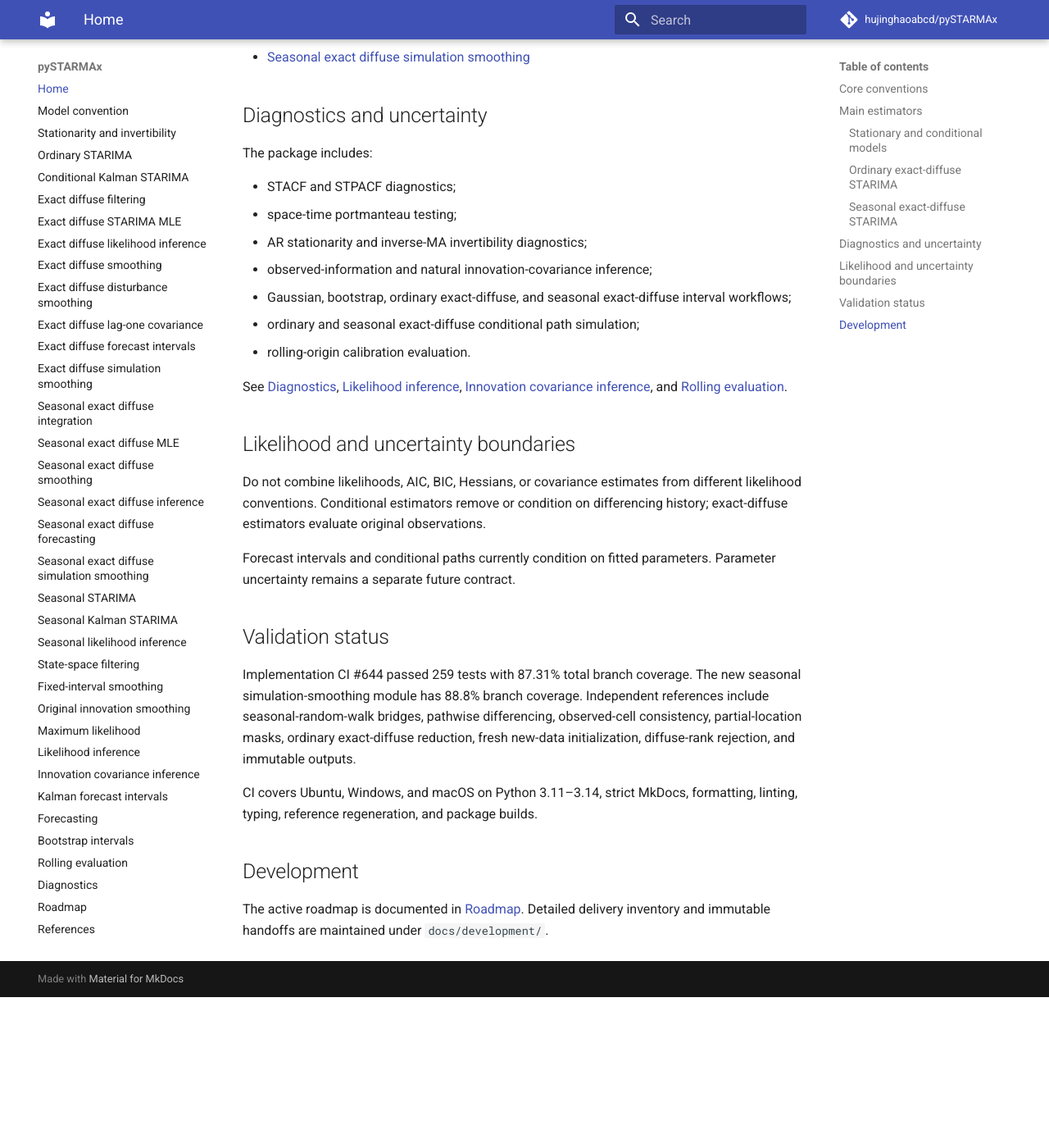
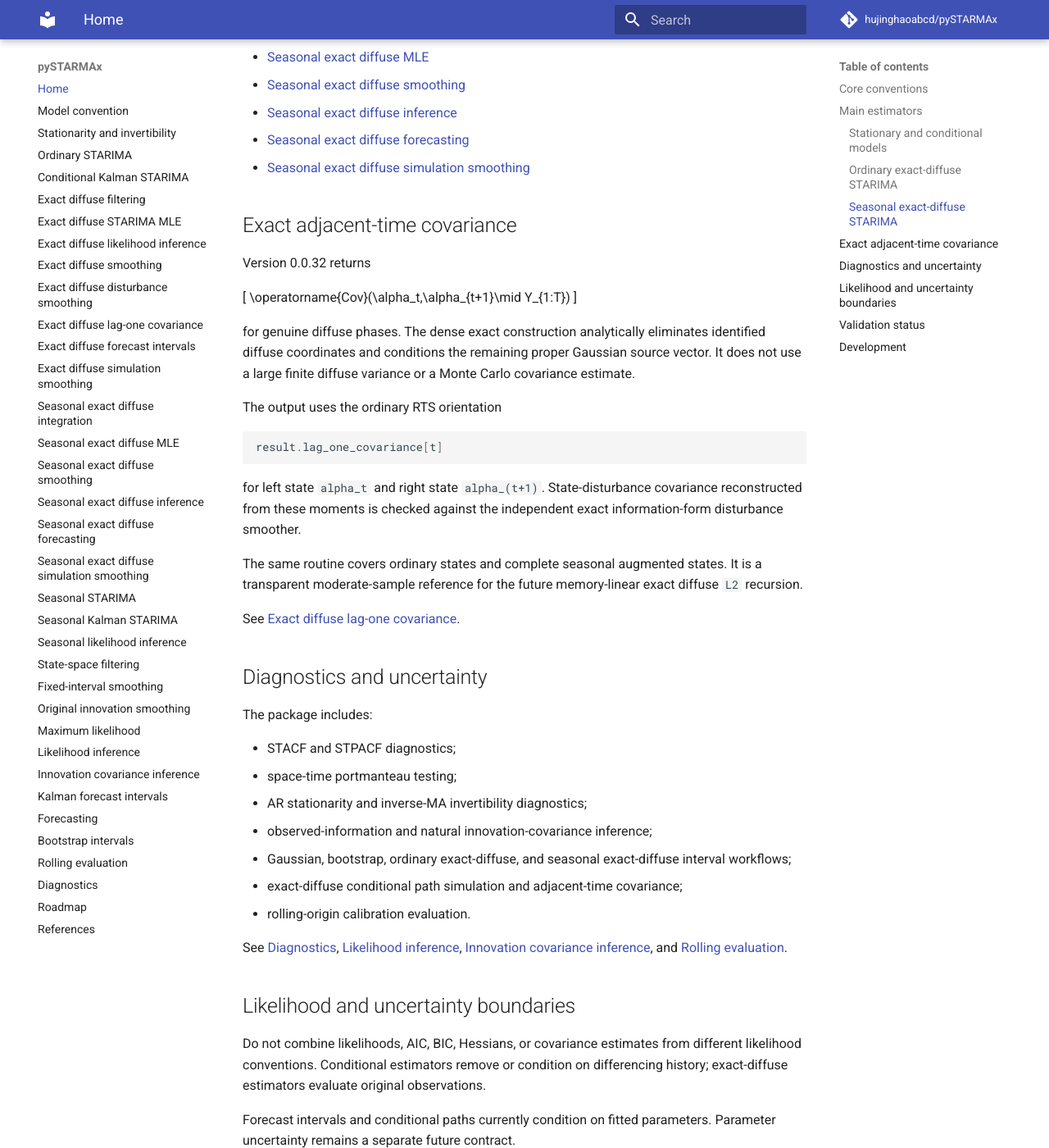
Before and after one commit to hujinghaoabcd/pySTARMAx, an MkDocs documentation site: the page built from docs/index.md, in a window 1280 px wide and 1400 px high, scrolled down 2679 px. Shown: the whole window at 82% size. Built offline with MkDocs 1.6.1 and Material for MkDocs 9.7.7, drawn with Linux system fonts in a browser that asks for light colours; comment, search, counter and statistics services are not loaded; before the commit the page ends 3895 px from its top, so only the background shows below that; some of the changed text lies outside the part shown.

Commit message:
Update documentation home for lag-one covariance

````diff
--- a/docs/index.md
+++ b/docs/index.md
@@ -3,14 +3,10 @@
 pySTARMAx is a typed Python toolkit for classical and extended space-time
 autoregressive moving-average modelling.
 
-Version 0.0.31 supports stationary, integrated, multiplicative seasonal, and
-original-level exact-diffuse workflows. The seasonal exact-diffuse fitted model
-now includes estimation, smoothing, likelihood inference, forecast paths and
-intervals, and complete conditional simulation smoothing for
-
-\[
-(1-B)^d(1-B^s)^D y_t.
-\]
+Version 0.0.32 supports stationary, integrated, multiplicative seasonal, and
+original-level exact-diffuse workflows. Ordinary and seasonal exact-diffuse
+models now include estimation, smoothing, adjacent-time covariance, likelihood
+inference, forecasting, and conditional path simulation.
 
 ## Core conventions
 
@@ -52,14 +48,27 @@ See [Maximum likelihood](maximum_likelihood.md),
 
 Use `ExactDiffuseKalmanSTARIMA` when integration directions must be represented
 on the original scale with exact diffuse initialization. Its fitted facade
-includes smoothing, disturbance smoothing, likelihood inference, forecast
-intervals, and conditional simulation smoothing.
+includes:
+
+```python
+model.smooth()
+model.smooth_lag_one_covariance()
+model.smooth_innovation_disturbances()
+model.likelihood_inference()
+model.simulate_smoothing_paths(
+    n_simulations=1000,
+    random_state=7,
+)
+model.predict_interval(steps=12, n_simulations=5000, random_state=7)
+```
 
 See:
 
 - [Exact diffuse filtering](exact_diffuse.md)
 - [Exact diffuse STARIMA MLE](exact_diffuse_mle.md)
 - [Exact diffuse smoothing](exact_diffuse_smoothing.md)
+- [Exact diffuse disturbance smoothing](exact_diffuse_disturbance_smoothing.md)
+- [Exact diffuse lag-one covariance](exact_diffuse_lag_one_covariance.md)
 - [Exact diffuse likelihood inference](exact_diffuse_inference.md)
 - [Exact diffuse forecast intervals](exact_diffuse_forecast_intervals.md)
 - [Exact diffuse simulation smoothing](exact_diffuse_simulation_smoothing.md)
@@ -86,10 +95,12 @@ original-level exact-diffuse augmentation, and filters the original
 observations. Expanded cross lags remain deterministic and do not add free
 parameters.
 
-Posterior and uncertainty operations are:
+The seasonal fitted facade exposes the same posterior operations on the complete
+augmented state:
 
 ```python
 model.smooth()
+model.smooth_lag_one_covariance()
 model.smooth_innovation_disturbances()
 model.likelihood_inference()
 model.simulate_smoothing_paths(
@@ -104,12 +115,6 @@ model.predict_differenced_interval(
 )
 ```
 
-The 0.0.31 simulation-smoothing route conditions the complete seasonal
-augmented state on every observed original-level cell. Initial diffuse
-coordinates are eliminated analytically and the remaining proper Gaussian
-sources are sampled. The transformed-state paths are projections from the same
-complete draws. A nonzero final diffuse rank is rejected explicitly.
-
 See:
 
 - [Seasonal exact diffuse integration](exact_seasonal_integrated.md)
@@ -118,6 +123,35 @@ See:
 - [Seasonal exact diffuse inference](seasonal_exact_diffuse_inference.md)
 - [Seasonal exact diffuse forecasting](seasonal_exact_diffuse_forecasting.md)
 - [Seasonal exact diffuse simulation smoothing](seasonal_exact_diffuse_simulation_smoothing.md)
+
+## Exact adjacent-time covariance
+
+Version 0.0.32 returns
+
+\[
+\operatorname{Cov}(\alpha_t,\alpha_{t+1}\mid Y_{1:T})
+\]
+
+for genuine diffuse phases. The dense exact construction analytically eliminates
+identified diffuse coordinates and conditions the remaining proper Gaussian
+source vector. It does not use a large finite diffuse variance or a Monte Carlo
+covariance estimate.
+
+The output uses the ordinary RTS orientation
+
+```python
+result.lag_one_covariance[t]
+```
+
+for left state `alpha_t` and right state `alpha_(t+1)`. State-disturbance
+covariance reconstructed from these moments is checked against the independent
+exact information-form disturbance smoother.
+
+The same routine covers ordinary states and complete seasonal augmented states.
+It is a transparent moderate-sample reference for the future memory-linear
+exact diffuse `L2` recursion.
+
+See [Exact diffuse lag-one covariance](exact_diffuse_lag_one_covariance.md).
 
 ## Diagnostics and uncertainty
 
@@ -129,7 +163,7 @@ The package includes:
 - observed-information and natural innovation-covariance inference;
 - Gaussian, bootstrap, ordinary exact-diffuse, and seasonal exact-diffuse
   interval workflows;
-- ordinary and seasonal exact-diffuse conditional path simulation;
+- exact-diffuse conditional path simulation and adjacent-time covariance;
 - rolling-origin calibration evaluation.
 
 See [Diagnostics](diagnostics.md), [Likelihood inference](likelihood_inference.md),
@@ -147,12 +181,12 @@ parameters. Parameter uncertainty remains a separate future contract.
 
 ## Validation status
 
-Implementation CI #644 passed 259 tests with 87.31% total branch coverage. The
-new seasonal simulation-smoothing module has 88.8% branch coverage. Independent
-references include seasonal-random-walk bridges, pathwise differencing,
-observed-cell consistency, partial-location masks, ordinary exact-diffuse
-reduction, fresh new-data initialization, diffuse-rank rejection, and immutable
-outputs.
+Authoritative implementation CI #660 passed 266 tests with 87.40% total branch
+coverage. The new exact-diffuse lag-one covariance module has 89.7% branch
+coverage. Independent references include a diffuse local-level closed form,
+exact ordinary RTS reduction, non-symmetric transition orientation,
+conditional-path Monte Carlo cross-covariance, seasonal augmented states, and
+state-disturbance reconstruction.
 
 CI covers Ubuntu, Windows, and macOS on Python 3.11–3.14, strict MkDocs,
 formatting, linting, typing, reference regeneration, and package builds.
````
